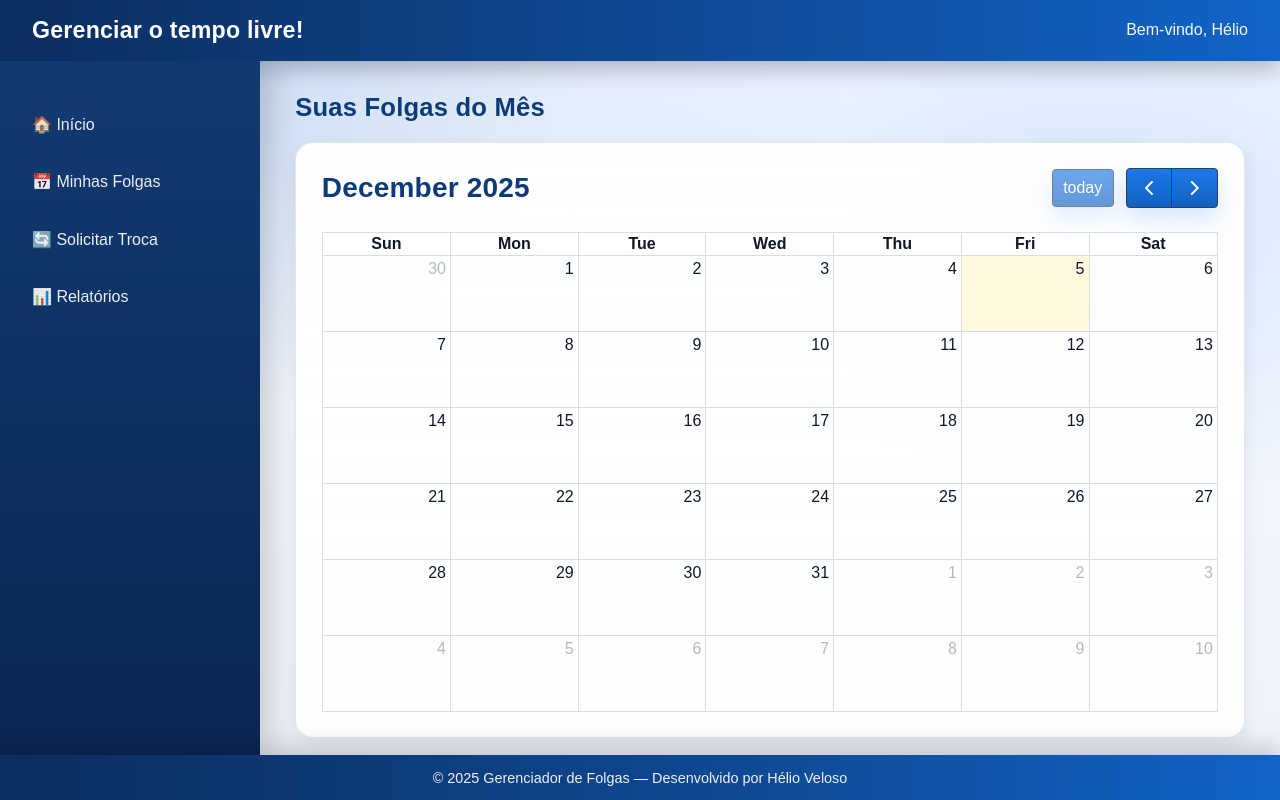
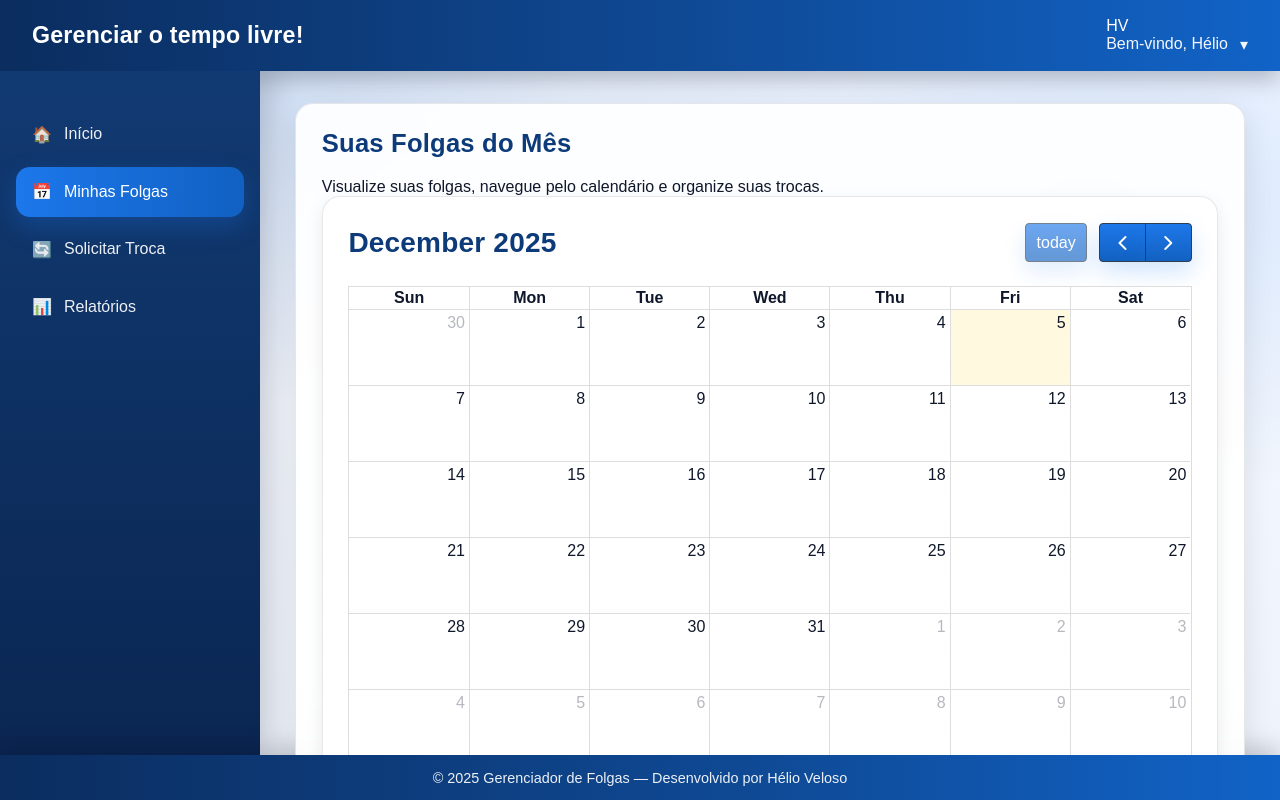
Before and after one commit to HVeloso7/GerenciadorDeFolgas, a React (Create React App) app: page / in a window 1280 px wide. Built offline with nearby package versions, Linux system fonts and the light colour scheme.

Commit message:
Refactor App component to include menu items

```diff
--- a/src/App.js
+++ b/src/App.js
@@ -1,31 +1,76 @@
-import logo from "./logo.png";
 import "./App.css";
 import CalendarComponent from "./CalendarComponent";
+import logo from "./logo.png"; // se não for usar, pode remover
 
 function App() {
+  const menuItems = [
+    { label: "Início", icon: "🏠" },
+    { label: "Minhas Folgas", icon: "📅" },
+    { label: "Solicitar Troca", icon: "🔄" },
+    { label: "Relatórios", icon: "📊" },
+  ];
+
+  const activeItem = "Minhas Folgas"; // exemplo (depois você liga isso ao React Router)
+
   return (
     <div className="app-container">
       <header className="header">
-        <h1>Gerenciar o tempo livre!</h1>
-        <span className="user-name">Bem-vindo, Hélio</span>
+        <div className="header-left">
+          {/* Se quiser mostrar logo, descomente */}
+          {/* <img className="brand-logo" src={logo} alt="Gerenciador de Folgas" /> */}
+          <h1>Gerenciar o tempo livre!</h1>
+        </div>
+
+        <div className="header-right">
+          {/* avatar simples (iniciais) — não precisa de imagem */}
+          <div className="user-avatar-badge" aria-hidden="true">
+            HV
+          </div>
+          <span className="user-name">
+            Bem-vindo, Hélio <span className="chev">▾</span>
+          </span>
+        </div>
       </header>
 
       <div className="content">
-        <aside className="sidebar">
+        <aside className="sidebar" aria-label="Menu principal">
           <ul>
-            <li>🏠 Início</li>
-            <li>📅 Minhas Folgas</li>
-            <li>🔄 Solicitar Troca</li>
-            <li>📊 Relatórios</li>
+            {menuItems.map((item) => (
+              <li
+                key={item.label}
+                className={item.label === activeItem ? "active" : ""}
+                aria-current={item.label === activeItem ? "page" : undefined}
+              >
+                <span className="nav-ico" aria-hidden="true">
+                  {item.icon}
+                </span>
+                <span className="nav-text">{item.label}</span>
+              </li>
+            ))}
           </ul>
         </aside>
 
         <main className="main-content">
-          <h2>Suas Folgas do Mês</h2>
+          {/* painel/card grande (combina com o CSS que te enviei) */}
+          <section className="panel">
+            <div className="page-header">
+              <div>
+                <h2>Suas Folgas do Mês</h2>
+                <p className="page-subtitle">
+                  Visualize suas folgas, navegue pelo calendário e organize suas trocas.
+                </p>
+              </div>
 
-          <div className="calendar">
-            <CalendarComponent />
-          </div>
+              {/* espaço pra futuros botões (ex: "Solicitar folga", "Exportar") */}
+              <div className="page-actions">
+                {/* <button className="btn">Nova solicitação</button> */}
+              </div>
+            </div>
+
+            <div className="calendar">
+              <CalendarComponent />
+            </div>
+          </section>
         </main>
       </div>
 
```
